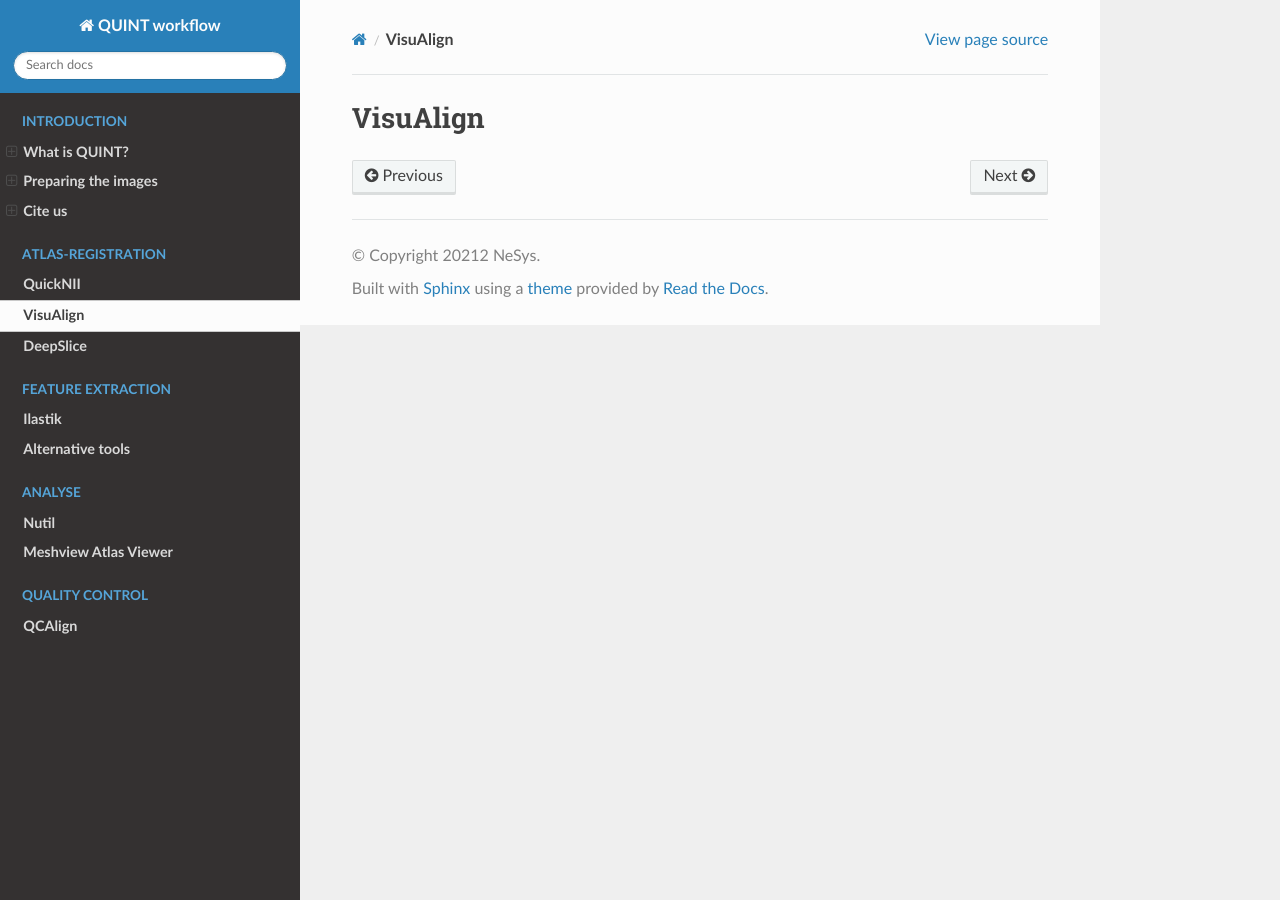
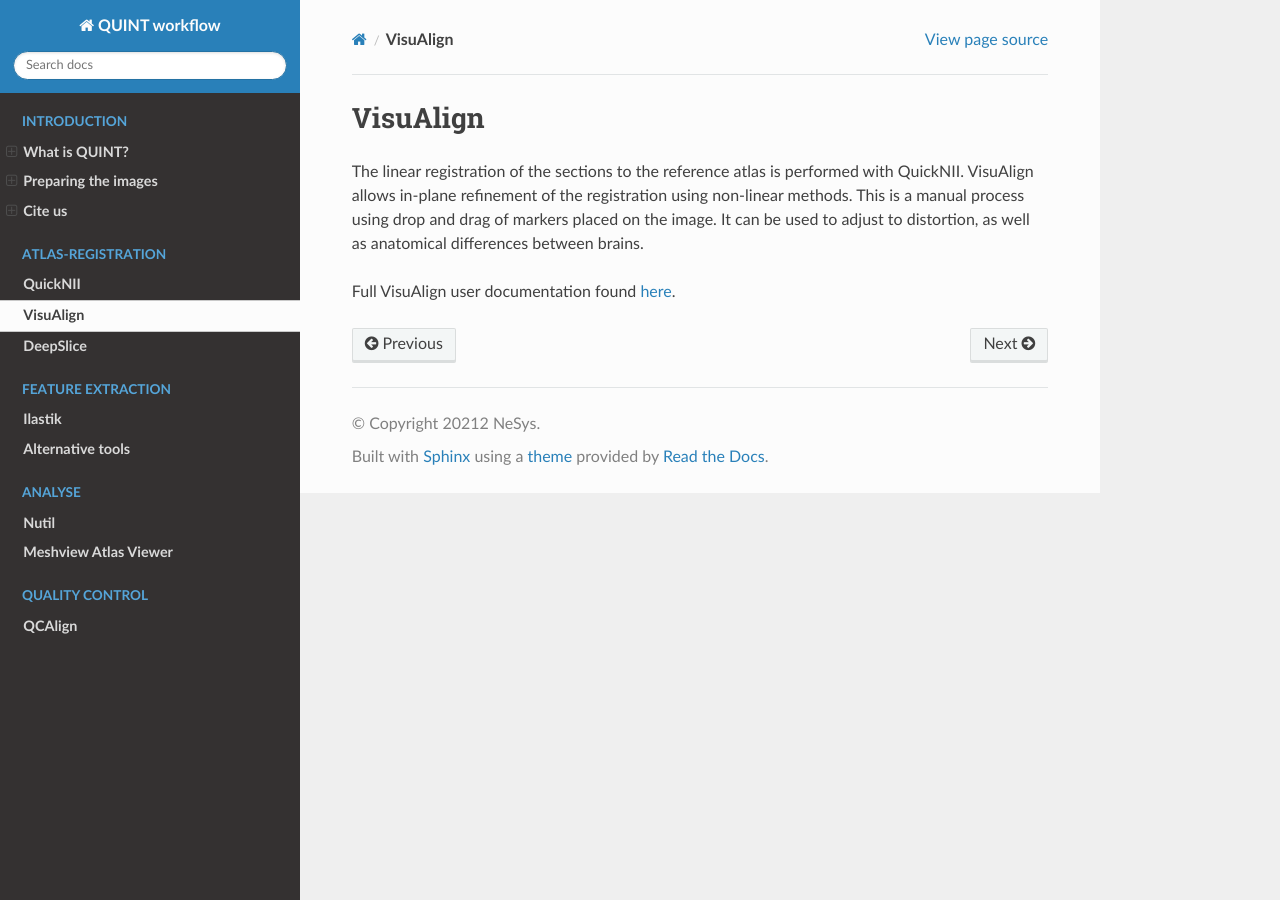
Before and after one commit to Neural-Systems-at-UIO/QUINT_workflow, a Sphinx documentation site: the page built from docs/VisuAlign.rst, in a window 1280 px wide. Built offline with Sphinx 7.4.7 and the Read the Docs theme 2.0.0, drawn with Linux system fonts in a browser that asks for light colours.

Commit message:
Update VisuAlign.rst

```diff
--- a/docs/VisuAlign.rst
+++ b/docs/VisuAlign.rst
@@ -1,2 +1,6 @@
 **VisuAlign**
 --------------
+
+The linear registration of the sections to the reference atlas is performed with QuickNII. VisuAlign allows in-plane refinement of the registration using non-linear methods. This is a manual process using drop and drag of markers placed on the image. It can be used to adjust to distortion, as well as anatomical differences between brains.
+
+Full VisuAlign user documentation found `here <https://visualign.readthedocs.io/en/latest/>`_.
```
